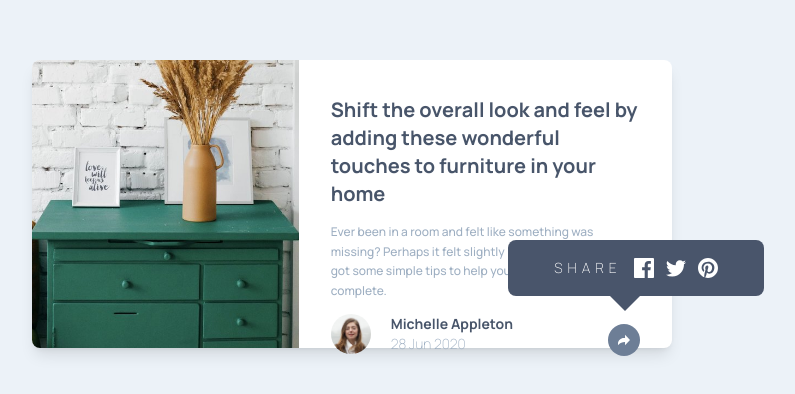
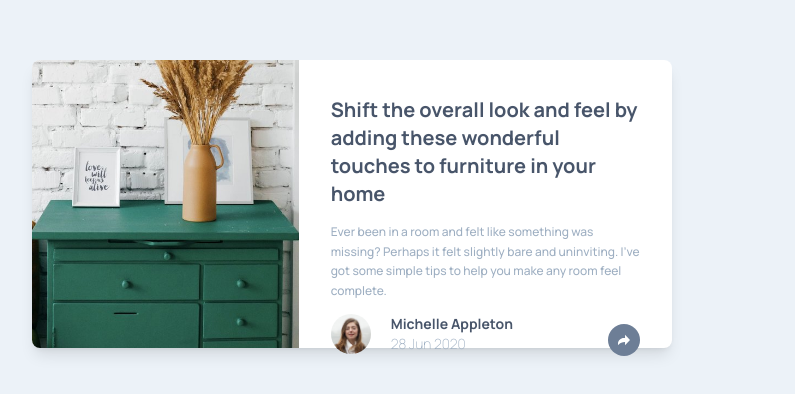
Before and after one commit to MohammadSoleimanikia/article-preview-component, a website: page docs/index.html in a window 1280 px wide. Shown: the part 196-590 px from the top of the page, without its empty margins (288-1083 px from the left). Drawn offline with Linux system fonts and the light colour scheme.

Commit message:
update tooltip box visibility

```diff
--- a/docs/index.html
+++ b/docs/index.html
@@ -49,7 +49,7 @@
       alt="share button"
     />
   </button>
-  <div class="tooltip-box hidden">
+  <div class="tooltip-box hide">
     <div class="shareLinks">
       <h2 class="shareTitle text-white font-extralight">SHARE</h2>
       <a class="shareItem" href="#">
```
